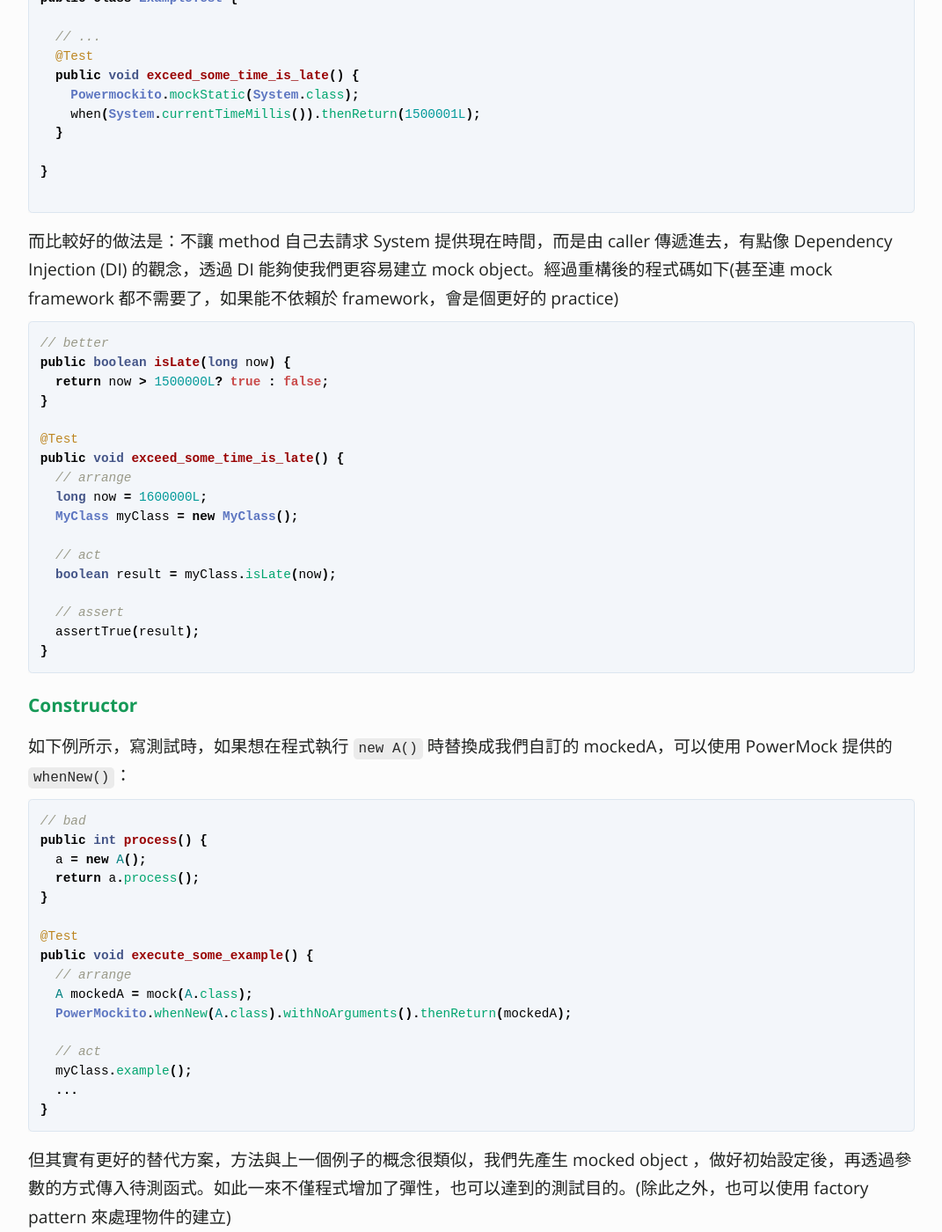
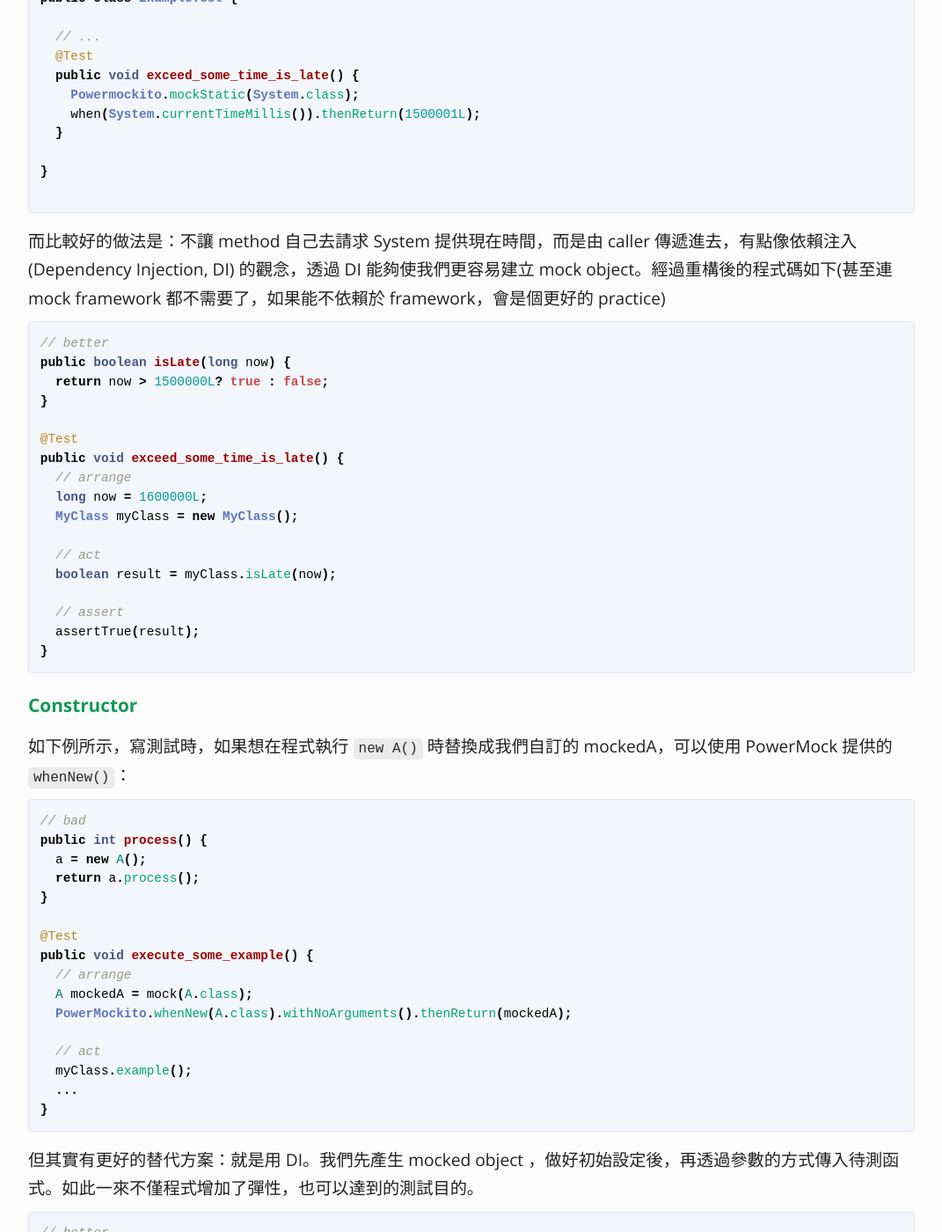
Before and after one commit to KaiSheng714/KaiSheng714.github.io, a Jekyll site: the page built from _posts/2022-01-06-why-powermock-is-bad.md, in a window 1280 px wide and 1400 px high, scrolled down 4288 px. Shown: the whole window at 88% size, without its empty margins (104-1175 px from the left). Built offline with Jekyll 4.4.1, drawn with Linux system fonts in a browser that asks for light colours; comment, search, counter and statistics services are not loaded; some of the changed text lies outside the part shown.

Commit message:
powermock

````diff
--- a/_posts/2022-01-06-why-powermock-is-bad.md
+++ b/_posts/2022-01-06-why-powermock-is-bad.md
@@ -144,7 +144,7 @@ public class ExampleTest {
 
 ```
 
-而比較好的做法是：不讓 method 自己去請求 System 提供現在時間，而是由 caller 傳遞進去，有點像 Dependency Injection (DI) 的觀念，透過 DI 能夠使我們更容易建立 mock object。經過重構後的程式碼如下(甚至連 mock framework 都不需要了，如果能不依賴於 framework，會是個更好的 practice)
+而比較好的做法是：不讓 method 自己去請求 System 提供現在時間，而是由 caller 傳遞進去，有點像依賴注入 (Dependency Injection, DI) 的觀念，透過 DI 能夠使我們更容易建立 mock object。經過重構後的程式碼如下(甚至連 mock framework 都不需要了，如果能不依賴於 framework，會是個更好的 practice)
 
 
 ```java
@@ -189,7 +189,7 @@ public void execute_some_example() {
 }
 ```
 
-但其實有更好的替代方案，方法與上一個例子的概念很類似，我們先產生 mocked object ，做好初始設定後，再透過參數的方式傳入待測函式。如此一來不僅程式增加了彈性，也可以達到的測試目的。(除此之外，也可以使用 factory pattern 來處理物件的建立)
+但其實有更好的替代方案：就是用 DI。我們先產生 mocked object ，做好初始設定後，再透過參數的方式傳入待測函式。如此一來不僅程式增加了彈性，也可以達到的測試目的。
 
 ```java
 // better
@@ -227,5 +227,5 @@ PowerMock 是個功能強大、非常實用的單元測試工具，但也不可
 
 ### **更多你可能會感興趣的文章**
 - [如何寫出優秀的單元測試 (Best Practice)](/articles/good-unit-test)
+- [分析 Spring 的依賴注入模式](/articles/analyzing-dependency-injection-patterns-in-spring)
 - [常見的 Interface 錯誤用法](/articles/anti-pattern-of-java-interface-impl-style)
-- [分析 Spring 的依賴注入模式](/articles/analyzing-dependency-injection-patterns-in-spring)
````
Also changed, not shown: other parts of _posts/2022-01-06-why-powermock-is-bad.md (+2 -2 lines).
